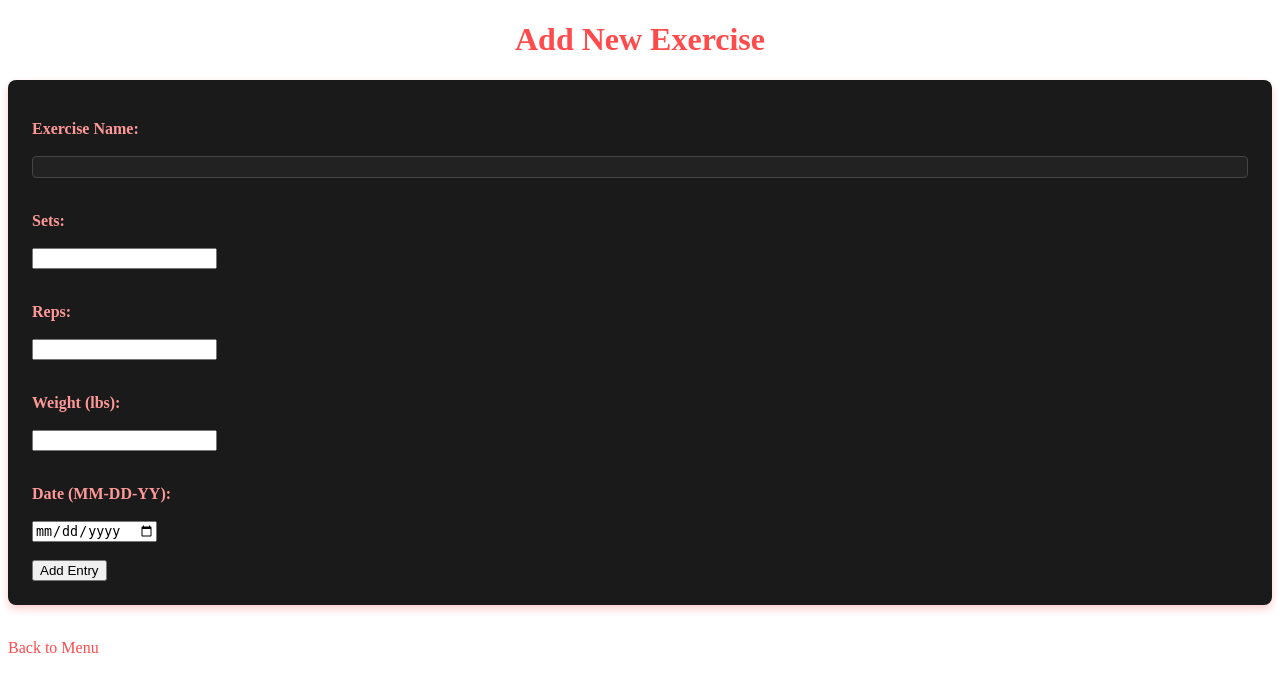
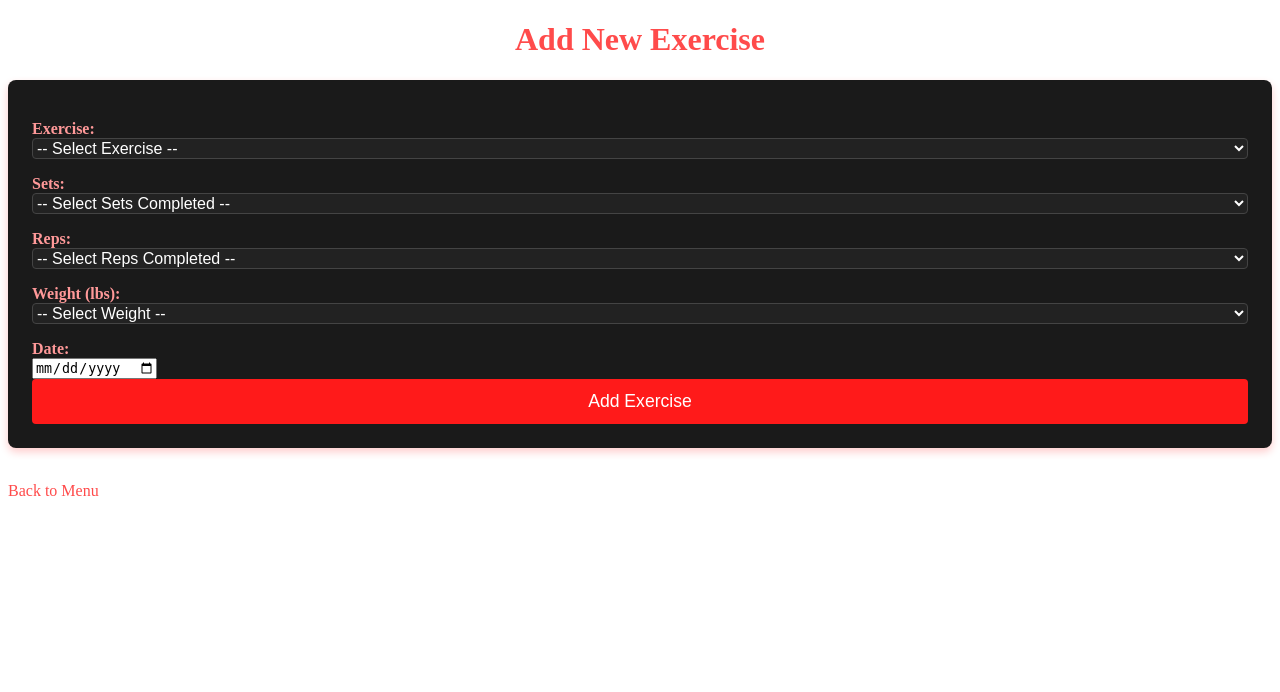
Before and after one commit to leegg713/PythonWorkoutLog, a Flask app: page /add in a window 1280 px wide. Shown: the top 692 px of the page. Run offline with Flask 3, Linux system fonts and the light colour scheme.

Commit message:
Added dropdowns for easier data entry

```diff
--- a/templates/add.html
+++ b/templates/add.html
@@ -7,24 +7,53 @@
 </head>
 <body>
     <h1>Add New Exercise</h1>
-    <form method="POST" action="{{ url_for('add') }}">
-        <label for="exercise">Exercise Name:</label><br>
-        <input type="text" id="exercise" name="exercise"><br><br>
+    <form method="POST">
+    <!-- Exercise dropdown: lets user choose from predefined exercise list passed from Flask in app.py -->
+    <label for="exercise">Exercise:</label>
+    <select name="exercise" id="exercise" required>
+        <option value="">-- Select Exercise --</option>
+        {% for exercise in exercises %}
+            <option value="{{ exercise }}">{{ exercise }}</option>
+        {% endfor %}
+    </select>
 
-        <label for="sets">Sets:</label><br>
-        <input type="number" id="sets" name="sets" required><br><br>
+    <!-- Sets dropdown: number of sets performed (1–20, provided by Flask in app.py) -->
+    <label for="sets">Sets:</label>
+    <select name="sets" id="sets" required>
+        <option value="">-- Select Sets Completed --</option>
+        {% for s in sets %}
+            <option value="{{ s }}">{{ s }}</option>
+        {% endfor %}
+    </select>
 
-        <label for="reps">Reps:</label><br>
-        <input type="number" id="reps" name="reps" required><br><br>
+    <!-- Reps dropdown: number of reps performed per set (1–20, provided by Flask in app.py) -->
+    <label for="reps">Reps:</label>
+    <select name="reps" id="reps" required>
+        <option value="">-- Select Reps Completed --</option>
+        {% for r in reps %}
+            <option value="{{ r }}">{{ r }}</option>
+        {% endfor %}
+    </select>
 
-        <label for="weight">Weight (lbs):</label><br>
-        <input type="number" step="0.1" id="weight" name="weight" required><br><br>
+    <!-- Weight dropdown: weight lifted in lbs (increments of 5, starting at 45, provided by Flask) -->
+    <label for="weight">Weight (lbs):</label>
+    <select name="weight" id="weight" required>
+        <option value="">-- Select Weight --</option>
+        {% for w in weights %}
+            <option value="{{ w }}">{{ w }}</option>
+        {% endfor %}
+    </select>
 
-        <label for="date">Date (MM-DD-YY):</label><br>
-        <input type="date" id="date" name="date"><br><br>
+    <!-- Date input: workout date (HTML5 date picker, defaults to blank if not set which makes it be the date of entering the data) -->
+    <label for="date">Date:</label>
+    <input type="date" name="date" id="date">
 
-        <input type="submit" value="Add Entry">
-    </form>
+    <!-- Submit button: saves the new exercise entry to both CSV and DB -->
+    <button type="submit">Add Exercise</button>
+</form>
+
+
+
     <br>
     <a href="{{ url_for('home') }}">Back to Menu</a>
 </body>
```
